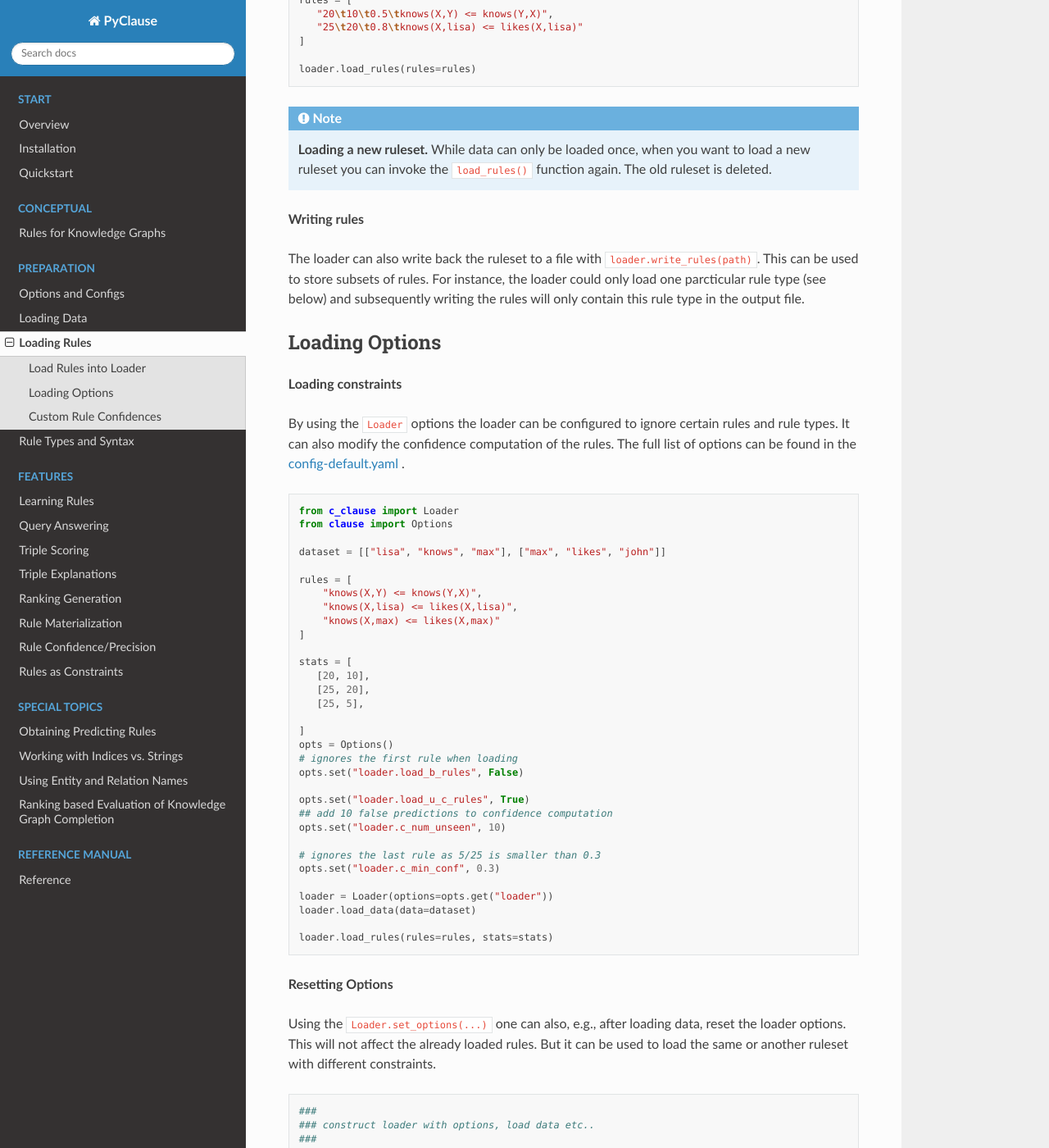
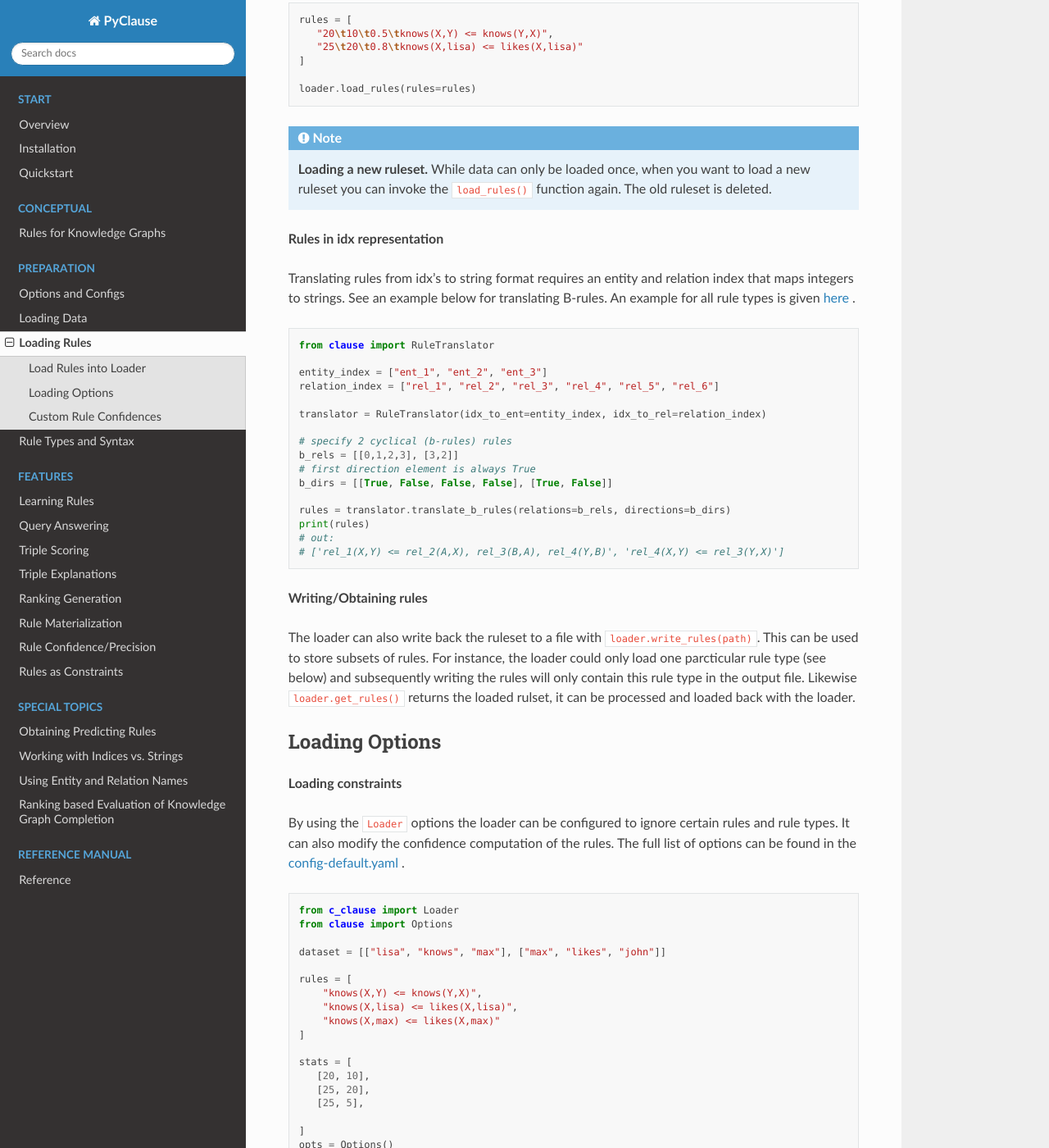
Before and after one commit to symbolic-kg/PyClause, a Sphinx documentation site: the page built from docs/data/loading_rules.rst, in a window 1280 px wide and 1400 px high, scrolled down 1459 px. Shown: the whole window at 82% size. Built offline with Sphinx 7.4.7 and the Read the Docs theme 2.0.0, drawn with Linux system fonts in a browser that asks for light colours; some of the changed text lies outside the part shown.

Commit message:
Clean up

```diff
--- a/docs/data/loading_rules.rst
+++ b/docs/data/loading_rules.rst
@@ -11,6 +11,7 @@ Load Rules into Loader
 
 There exist three possibilities of loading rules into the the loader with the ``Loader.load_rules(...)`` function. All of them require rules to be represented in a human understandable string format.
 Additionally, rules need to be assigned with their support and number of body groundings (num_predictions) and in two cases also with their confidence.
+If the rules are only given in integer idx form, PyClause provides a Python utility to translate them into their string format.
 
 **1) Loading from list of rule strings and list of stats**
 
@@ -75,10 +76,39 @@ The identical line format of a rule file can also be directly passed from Python
    **Loading a new ruleset.** While data can only be loaded once, when you want to load a new ruleset you can invoke the ``load_rules()`` function again. The old ruleset is deleted.
 
 
-**Writing rules**
+**Rules in idx representation**
+
+
+Translating rules from idx's to string format requires an entity and relation index that maps integers to strings.
+See an example below for translating B-rules. An example for all rule types is given `here <https://github.com/symbolic-kg/PyClause/blob/master/examples/demo-idx-rules.py>`_ .
+
+.. code-block:: python
+
+   from clause import RuleTranslator
+
+   entity_index = ["ent_1", "ent_2", "ent_3"]
+   relation_index = ["rel_1", "rel_2", "rel_3", "rel_4", "rel_5", "rel_6"]
+
+   translator = RuleTranslator(idx_to_ent=entity_index, idx_to_rel=relation_index)
+
+   # specify 2 cyclical (b-rules) rules
+   b_rels = [[0,1,2,3], [3,2]]
+   # first direction element is always True
+   b_dirs = [[True, False, False, False], [True, False]]
+
+   rules = translator.translate_b_rules(relations=b_rels, directions=b_dirs)
+   print(rules)
+   # out:
+   # ['rel_1(X,Y) <= rel_2(A,X), rel_3(B,A), rel_4(Y,B)', 'rel_4(X,Y) <= rel_3(Y,X)']
+
+
+
+
+
+**Writing/Obtaining rules**
 
 The loader can also write back the ruleset to a file with  ``loader.write_rules(path)``. This can be used to store subsets of rules. For instance, the loader could only load one parcticular rule type (see below)
-and subsequently writing the rules will only contain this rule type in the output file.
+and subsequently writing the rules will only contain this rule type in the output file. Likewise ``loader.get_rules()`` returns the loaded rulset, it can be processed and loaded back with the loader.
 
 
 Loading Options
```
Also changed, not shown: docs/reference.rst (+12 -0 lines), 2 other files.
